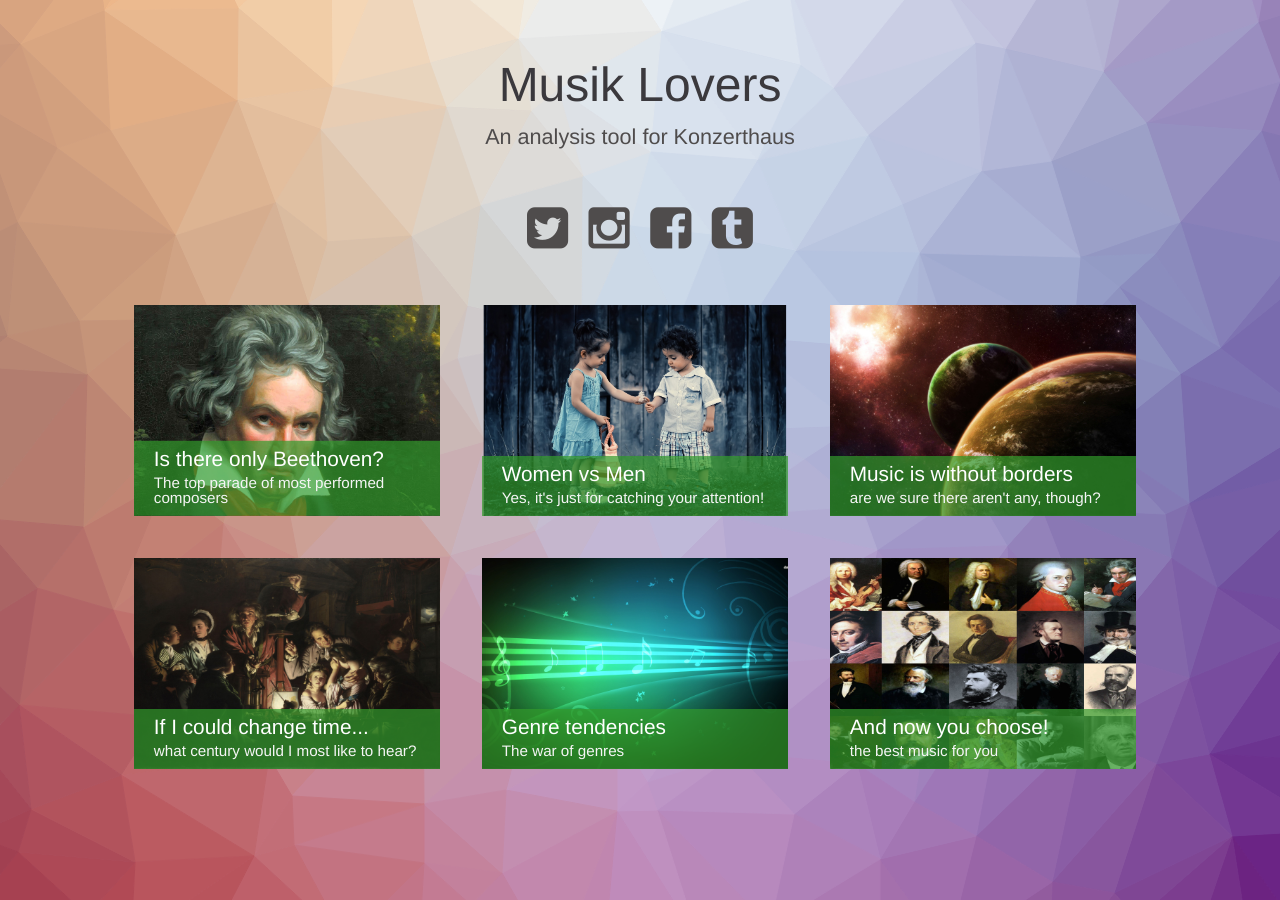
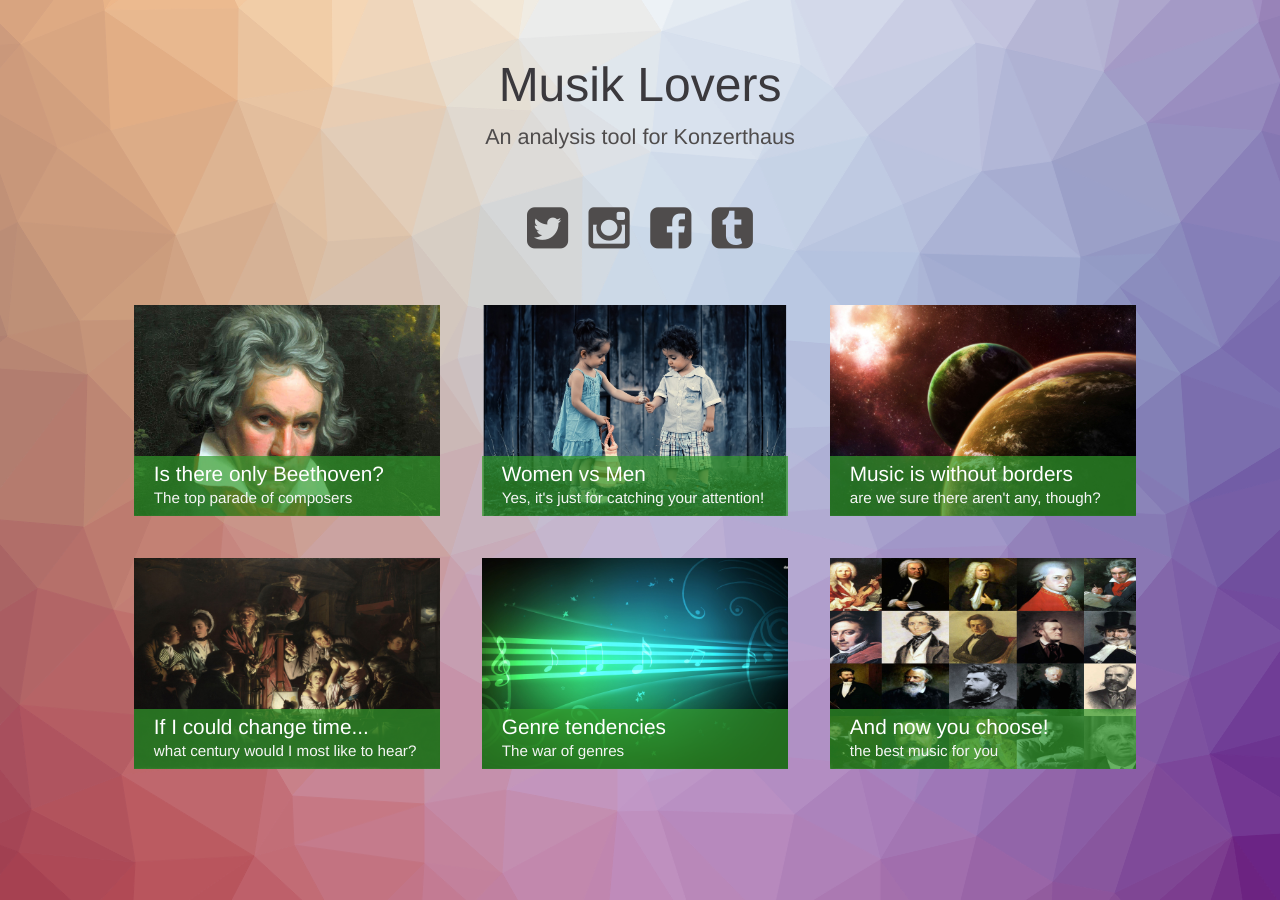
Before and after one commit to Adsidera/musiklovers.github.io, a Jekyll site: the page built from index.html, in a window 1280 px wide. Built offline with Jekyll 4.4.1, drawn with Linux system fonts in a browser that asks for light colours; nearby versions of some CDN libraries.

Commit message:
Updated '_posts/2017-11-13-is-there-only-beethoven.markdown' via CloudCannon

```diff
--- a/_posts/2017-11-13-is-there-only-beethoven.markdown
+++ b/_posts/2017-11-13-is-there-only-beethoven.markdown
@@ -1,6 +1,6 @@
 ---
 title: Is there only Beethoven?
-subtitle: The top parade of most performed composers
+subtitle: The top parade of composers
 author: Adsidera
 avatar: img/authors/adsidera.jpeg
 image: /uploads/beethoven1920.jpg
@@ -8,8 +8,6 @@ date: 2017-11-13 12:12:00
 ---
 
 
-So many years have passed since the first season we are taking into account, 2008/2009.<br>More than 4500 events, between exhibitions and concerts happened at Konzerthaus Berlin in these last 10 years.&nbsp;
+So many years have passed since the first season we are taking into account, 2008/2009.<br>More than 4500 events, between exhibitions and concerts happened at Konzerthaus Berlin in these last 10 years.
 
 Think about it: what are 10 years? A lot of time, that you can easily associate with a lot of personal and social changes. A newborn baby in ten years is already a grown kid that can speak, write, read, study, even play an instrument.
-
-&nbsp;
```
